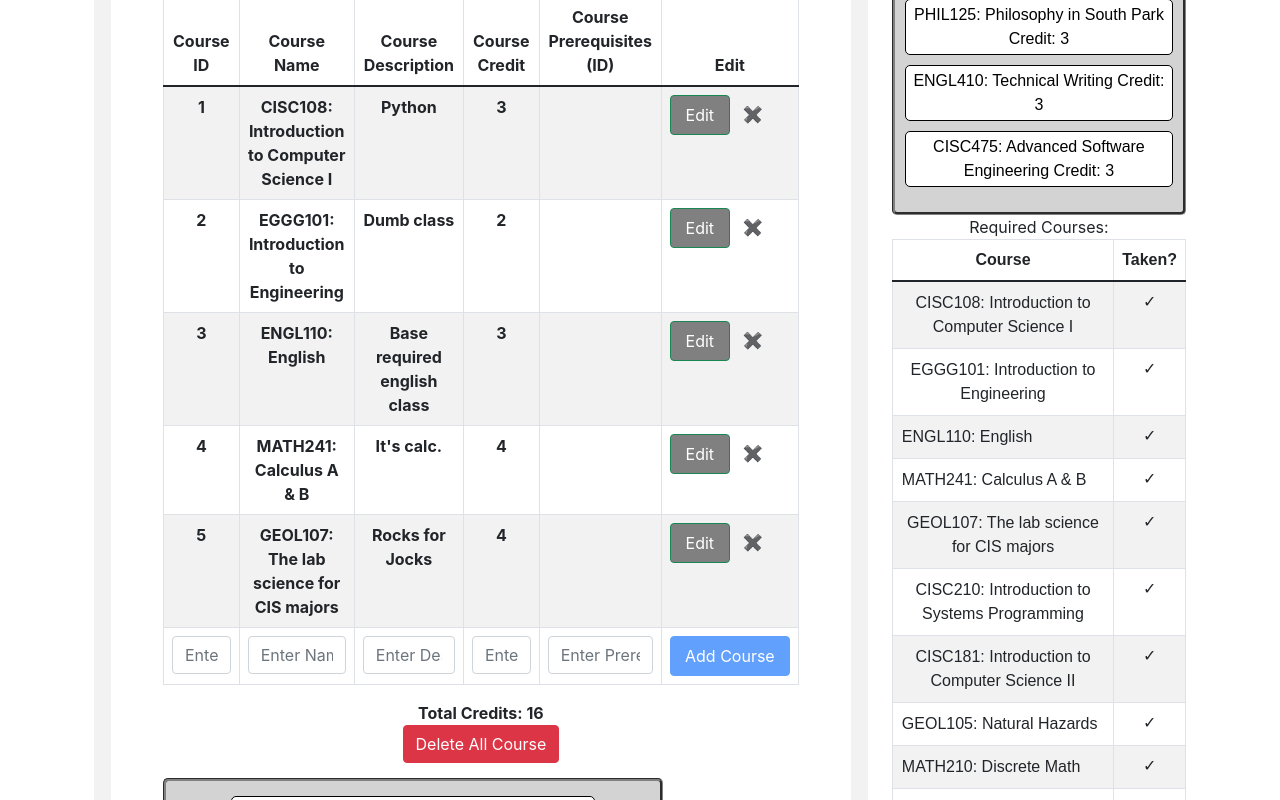
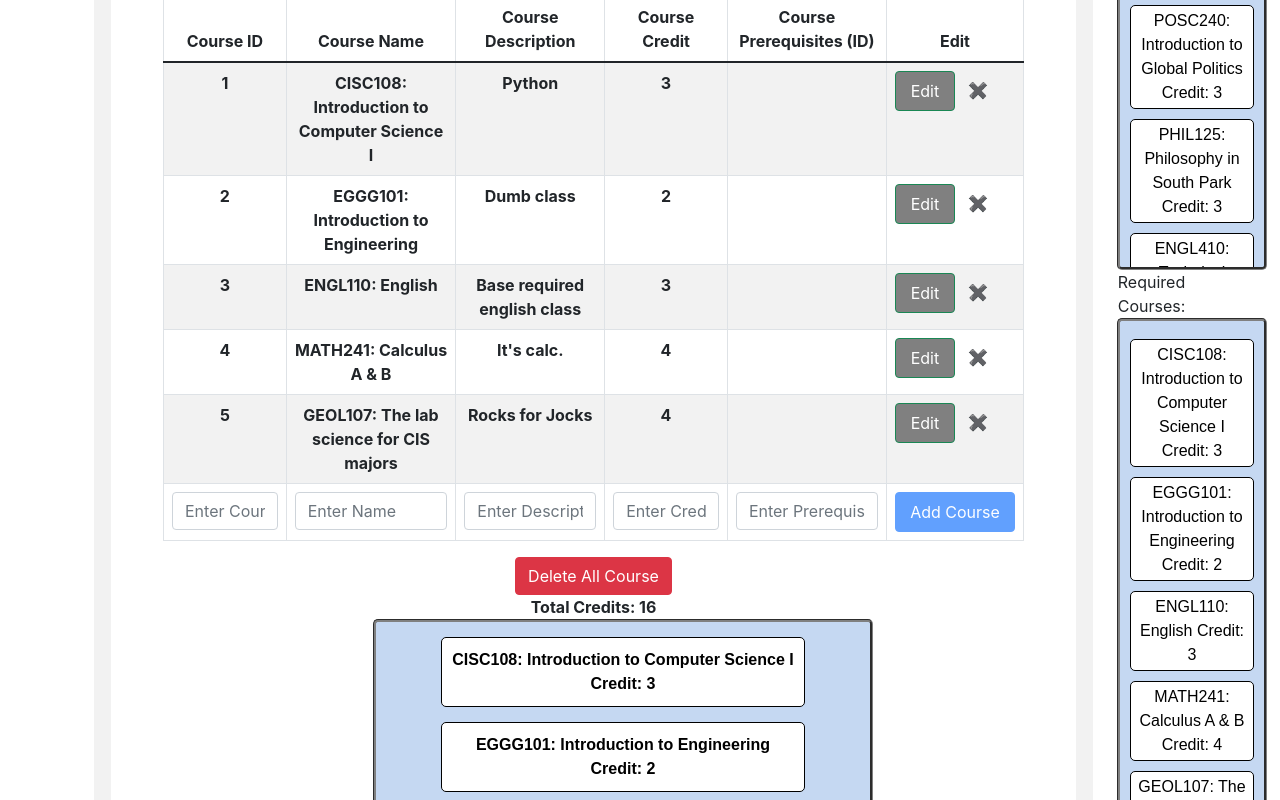
Before and after one commit to UD-CISC275-S22/cis-scheduler-team24, a React (Create React App) app: page / in a window 1280 px wide. Shown: the part 540-1340 px from the top of the page. Built offline with nearby package versions, Linux system fonts and the light colour scheme.

Commit message:
Revert "Removing courses changes their isTaken status"

```diff
--- a/src/App.css
+++ b/src/App.css
@@ -58,27 +58,27 @@
 
 .coursesbox {
     text-align: center;
-    height: auto;
+    height: 200px;
     width: 500px;
     overflow: auto;
-    background-color: lightgray;
+    background-color: rgb(197, 216, 242);
     color: gray;
     scrollbar-base-color: gold;
     font-family: arial;
     padding: 15px;
     justify-content: center;
+    margin-left: 210px;
     border-style: groove;
     border-color: gray;
     border-radius: 5px;
-    margin-top: 15px;
 }
 
 .floating {
     text-align: auto;
-    height: auto;
-    width: 100%;
+    height: 400px;
+    width: 150px;
     overflow: auto;
-    background-color: lightgray;
+    background-color: rgb(197, 216, 242);
     color: gray;
     scrollbar-base-color: gold;
     font-family: arial;
@@ -90,12 +90,11 @@
 }
 
 .required {
-    /* DRAGBOX STYLE
     text-align: auto;
     height: 670px;
     width: 150px;
     overflow: auto;
-    background-color: lightgray;
+    background-color: rgb(197, 216, 242);
     color: gray;
     scrollbar-base-color: gold;
     font-family: arial;
@@ -104,13 +103,5 @@
     border-style: groove;
     border-color: gray;
     border-radius: 5px;
-    */
-
-    text-align: auto;
-    height: auto;
-    width: 100%;
-    overflow: auto;
-    font-family: arial;
-    padding: 15px;
-    justify-content: center;
+    /* margin-right: 5px; */
 }
--- a/src/components/listCourses.tsx
+++ b/src/components/listCourses.tsx
@@ -86,15 +86,7 @@ export function ListCourses({
                 (course: Course): boolean => course.id !== doomedCourse.id
             )
         );
-        setFloats([...floatingCourses, { ...doomedCourse, isTaken: false }]);
-        setRequirements(
-            requiredCourses.map(
-                (course: Course): Course =>
-                    course.id === doomedCourse.id
-                        ? { ...course, isTaken: false }
-                        : { ...course }
-            )
-        );
+        setFloats([...floatingCourses, doomedCourse]);
         setShowAddModal(false);
     }
 
@@ -226,14 +218,14 @@ export function ListCourses({
                 </tbody>
             </Table>
             <Container>
-                <div>Total Credits: {Credits}</div>
-            </Container>
-            <Container>
                 <DeleteCourseModal
                     deletCourse={() => {
                         deleteAllCourse();
                     }}
                 ></DeleteCourseModal>
+            </Container>
+            <Container>
+                <div>Total Credits: {Credits}</div>
             </Container>
             <div className="coursesbox">
                 <DragDropContext onDragEnd={onDragEnd}>
--- a/src/components/viewPlan.tsx
+++ b/src/components/viewPlan.tsx
@@ -69,16 +69,7 @@ export function ViewPlan({
 
     function clearSemesters(): void {
         setSemesters([]);
-        setFloats(
-            courses.map(
-                (course: Course): Course => ({ ...course, isTaken: false })
-            )
-        );
-        setRequirements(
-            requiredCourses.map(
-                (course: Course): Course => ({ ...course, isTaken: false })
-            )
-        );
+        setFloats([...courses]);
     }
 
     function setSemesterName(id: number, name: string): void {
@@ -106,7 +97,7 @@ export function ViewPlan({
         <div>
             <Container>
                 <Row>
-                    <Col>
+                    <Col sm={11}>
                         <Table striped borderless>
                             <thead>
                                 <tr>
@@ -179,7 +170,7 @@ export function ViewPlan({
                             </tbody>
                         </Table>
                     </Col>
-                    <Col>
+                    <Col sm={1}>
                         <div>
                             {/* <Button variant="primary" onClick={handleShow}>
                                     Show Courses Pool and Degree plan
--- a/src/components/viewRequirements.tsx
+++ b/src/components/viewRequirements.tsx
@@ -1,7 +1,5 @@
 import React from "react";
-import { Table } from "react-bootstrap";
 import { Course } from "../interfaces/course";
-/*
 import {
     DragDropContext,
     Draggable,
@@ -10,7 +8,6 @@ import {
     DropResult,
     NotDraggingStyle
 } from "react-beautiful-dnd";
-*/
 
 export function ViewRequirements({
     requirements,
@@ -19,7 +16,6 @@ export function ViewRequirements({
     requirements: Course[];
     setRequirements: (courses: Course[]) => void;
 }): JSX.Element {
-    /*
     const onDragEnd = (result: DropResult) => {
         const { source, destination } = result;
         if (!destination) return;
@@ -29,9 +25,7 @@ export function ViewRequirements({
         items.splice(destination.index, 0, newOrder);
         setRequirements(items);
     };
-    */
 
-    /*
     const getItemStyle = (
         isDragging: boolean,
         draggableStyle: DraggingStyle | NotDraggingStyle | undefined
@@ -45,35 +39,8 @@ export function ViewRequirements({
         borderRadius: "5px",
         ...draggableStyle
     });
-    */
-
     return (
-        <div>
-            <Table striped bordered hover className="required">
-                <thead>
-                    <tr>
-                        <th>
-                            <div>Course</div>
-                        </th>
-                        <th>
-                            <div>Taken?</div>
-                        </th>
-                    </tr>
-                </thead>
-                <tbody>
-                    {requirements.map((course: Course) => (
-                        <tr key={course.id}>
-                            <td>
-                                <td>{course.name}</td>
-                            </td>
-                            <td>
-                                {course.isTaken ? <div>✓</div> : <div>✗</div>}
-                            </td>
-                        </tr>
-                    ))}
-                </tbody>
-            </Table>
-            {/*}
+        <div className="required">
             <DragDropContext onDragEnd={onDragEnd}>
                 <Droppable droppableId="courses">
                     {(Provided) => (
@@ -117,7 +84,6 @@ export function ViewRequirements({
                     )}
                 </Droppable>
             </DragDropContext>
-                        */}
         </div>
     );
 }
--- a/src/components/viewSemester.tsx
+++ b/src/components/viewSemester.tsx
@@ -28,31 +28,8 @@ export function ViewSemester({
         )
     );
 
-    const [isEditing, setEditing] = useState<boolean>(false);
-
-    function deleteSemester(): void {
-        removeSemester(semester.id);
-        removeSemesterCourses();
-    }
-
-    function removeSemesterCourses(): void {
-        setFloats(
-            floatingCourses.concat(
-                semesterCourses.map(
-                    (course: Course): Course => ({ ...course, isTaken: false })
-                )
-            )
-        );
-        setRequirements(
-            requiredCourses.map(
-                (course: Course): Course =>
-                    semesterCourses
-                        .map((semCourse: Course): number => semCourse.id)
-                        .includes(course.id)
-                        ? { ...course, isTaken: false }
-                        : { ...course }
-            )
-        );
+    function removeCourses(): void {
+        setFloats([...floatingCourses, ...semesterCourses]);
         setSemesterCourses([]);
     }
 
@@ -73,9 +50,7 @@ export function ViewSemester({
                                     requiredCourses={requiredCourses}
                                     setFloats={setFloats}
                                     setRequirements={setRequirements}
-                                    removeSemesterCourses={
-                                        removeSemesterCourses
-                                    }
+                                    removeSemesterCourses={removeCourses}
                                     updateCourses={updateCourses}
                                     updateSemesterCourses={
                                         updateSemesterCourses
--- a/src/data/course–book.json
+++ b/src/data/course–book.json
@@ -152,16 +152,5 @@
         "isEditing": false,
         "isRequired": false,
         "breadthType": "B"
-    },
-    {
-        "id": 15,
-        "name": "CISC475: Advanced Software Engineering",
-        "credits": 3,
-        "description": "This is for the big kids",
-        "prerequisites": [],
-        "isTaken": false,
-        "isEditing": false,
-        "isRequired": true,
-        "breadthType": "D"
     }
 ]
```
